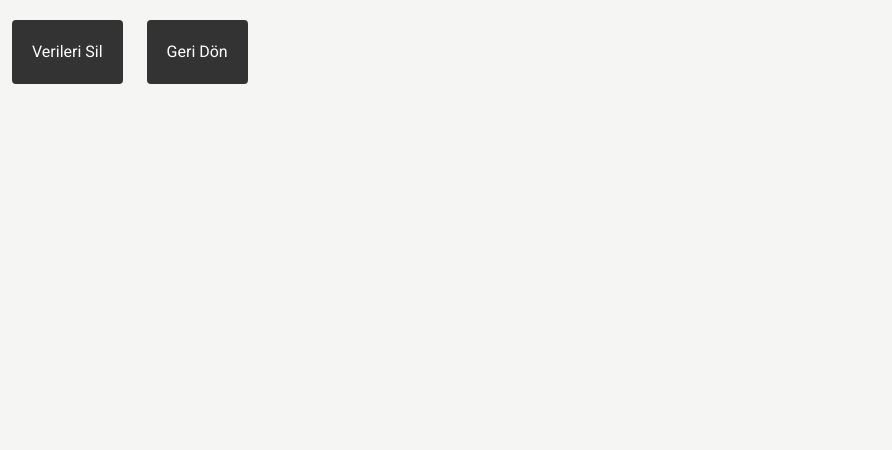
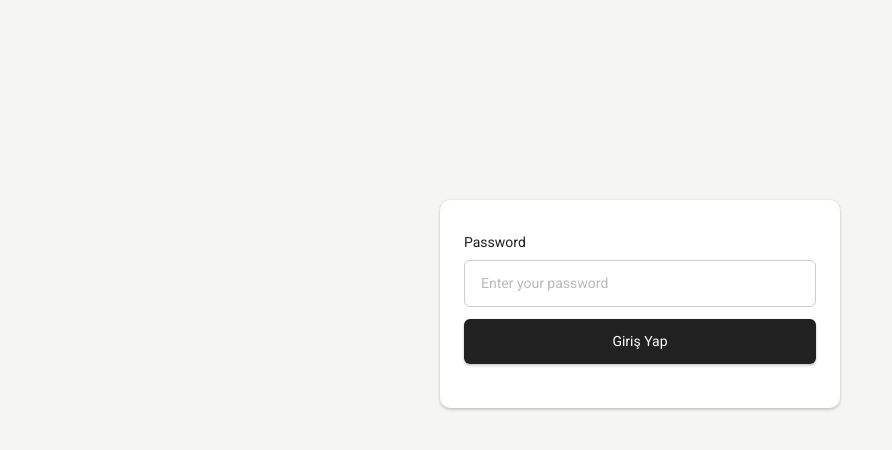
Before and after one commit to begumirci/vista-coffe, a React (Vite) app: page /record in a window 1280 px wide. Shown: the top 450 px of the page, without its empty margins (0-892 px from the left). Built offline with nearby package versions, Linux system fonts and the light colour scheme.

Commit message:
değişiklik yaptim

```diff
--- a/data.json
+++ b/data.json
@@ -330,5 +330,11 @@
     "name": "Cheesecake",
     "price": 135,
     "category": "Tatlılar"
+  },
+  {
+    "id": 60,
+    "name": "Laktozsuz Süt",
+    "price": 10,
+    "category": "Sıcak İçecekler"
   }
 ]
--- a/src/Context.jsx
+++ b/src/Context.jsx
@@ -19,6 +19,7 @@ export default function ContextProvider({ children }) {
   const [isOkey, setIsOkey] = useState(false);
   const [open, setOpen] = useState(false);
   const [isDelete, setIsDelete] = useState(false);
+  const [password, setPassword] = useState('3288');
 
   function saveOrderToLocalStorage() {
     const today = new Date().toISOString().split('T')[0]; // YYYY-MM-DD formatında tarih
@@ -103,6 +104,7 @@ export default function ContextProvider({ children }) {
         setOpen,
         isDelete,
         setIsDelete,
+        password,
       }}
     >
       {children}
--- a/src/CustomSide.jsx
+++ b/src/CustomSide.jsx
@@ -22,7 +22,7 @@ export default function CustomSide() {
         <div>
           {basket.map((item) => (
             <div key={item.id} className='custom-item '>
-              <div className='basket-div'>
+              <div className='basket-div-custom'>
                 <h3 className='basket-item-quantity'>{item.quantity}x</h3>
                 <h3 className='basket-item-name'>
                   {item.name} {item.size && item.size}
--- a/src/Order.jsx
+++ b/src/Order.jsx
@@ -33,7 +33,46 @@ export default function Order() {
     style: 'currency',
     currency: 'TRY',
   }).format(totalPrice);
-  console.log(basket);
+
+  function addBasket(product) {
+    setBasket((prevBasket) => {
+      // Sepetteki ürünü bul
+      const existingProduct = prevBasket.find((item) => item.id === product.id);
+
+      if (existingProduct) {
+        // Ürün zaten sepette varsa miktarını artır
+        return prevBasket.map((item) =>
+          item.id === product.id
+            ? { ...item, quantity: item.quantity + 1 }
+            : item
+        );
+      } else {
+        // Ürün sepette yoksa yeni ekle
+        return [...prevBasket, { ...product, quantity: 1 }];
+      }
+    });
+
+    setSearch('');
+  }
+
+  const decreaseBasket = (item) => {
+    if (item.quantity > 1) {
+      // Eğer miktar 1'den büyükse, miktarı azalt
+      setBasket((prevBasket) =>
+        prevBasket.map((basketItem) =>
+          basketItem.id === item.id
+            ? { ...basketItem, quantity: basketItem.quantity - 1 }
+            : basketItem
+        )
+      );
+    } else {
+      // Miktar 0 olursa ürünü sepetten kaldır
+      setBasket((prevBasket) =>
+        prevBasket.filter((basketItem) => basketItem.id !== item.id)
+      );
+    }
+  };
+
   return (
     <>
       {basket.length > 0 && (
@@ -47,12 +86,26 @@ export default function Order() {
               {basket.map((item) => (
                 <div key={item.id} className='basket-item'>
                   <div className='basket-div'>
-                    <h3 className='basket-item-quantity'>{item.quantity}x</h3>
+                    {/* <h3 className='basket-item-quantity'>{item.quantity}x</h3> */}
                     <h3 className='basket-item-name'>
                       {item.name} - {item.size && item.size}
                     </h3>
                   </div>
-                  <div className='basket-div gap'>
+                  <div className='basket-divs gap'>
+                    <div className='control-btns'>
+                      <span
+                        className='azalt'
+                        onClick={() => decreaseBasket(item)}
+                      >
+                        -
+                      </span>
+                      <span className='number basket-item-quantity'>
+                        {item.quantity}
+                      </span>
+                      <span className='arttir' onClick={() => addBasket(item)}>
+                        +
+                      </span>
+                    </div>
                     <h3 className='basket-item-price'>
                       ₺{item.price * item.quantity}
                     </h3>
--- a/src/Records.jsx
+++ b/src/Records.jsx
@@ -1,10 +1,20 @@
-import { useContext, useEffect } from 'react';
+import { useContext, useEffect, useState } from 'react';
 import { contextData } from './Context';
 import DeleteAll from './DeleteAll';
 
 export default function Records() {
-  const { dailySales, setDailySales, isDelete, setIsDelete, open, setOpen } =
-    useContext(contextData);
+  const {
+    dailySales,
+    setDailySales,
+    isDelete,
+    setIsDelete,
+    open,
+    setOpen,
+    password,
+  } = useContext(contextData);
+  const [inputValue, setInputValue] = useState('');
+  const [succesful, setSuccesful] = useState(false);
+
   useEffect(() => {
     const salesData = JSON.parse(localStorage.getItem('dailySales')) || {};
     setDailySales(salesData);
@@ -13,8 +23,21 @@ export default function Records() {
   function calculateDailyTotal(sales) {
     return sales.reduce((total, sale) => total + sale.price, 0);
   }
+
+  function handleClickPassword(e) {
+    e.preventDefault();
+    console.log(inputValue);
+    if (inputValue == password) {
+      setSuccesful(true);
+    } else {
+      alert('Şifre Yanlış');
+      setSuccesful(false);
+    }
+  }
   return (
     <div>
+      {succesful ? (
+        <>
           {open ? <DeleteAll /> : ''}
           {dailySales && (
             <div className='daily-sales'>
@@ -51,6 +74,32 @@ export default function Records() {
           <button className='clear-sales'>
             <a href='/'>Geri Dön</a>
           </button>
+        </>
+      ) : (
+        <div className='form-container'>
+          <form className='form'>
+            <div className='form-group'>
+              <label htmlFor='password'>Password</label>
+              <input
+                type='password'
+                id='password'
+                name='password'
+                placeholder='Enter your password'
+                required=''
+                onChange={(e) => setInputValue(e.target.value)}
+              />
+            </div>
+
+            <button
+              className='form-submit-btn'
+              type='submit'
+              onClick={(e) => handleClickPassword(e)}
+            >
+              Giriş Yap
+            </button>
+          </form>
+        </div>
+      )}
     </div>
   );
 }
--- a/src/index.css
+++ b/src/index.css
@@ -222,7 +222,9 @@ a {
 }
 
 .basket-item {
-  display: flex;
+  display: grid;
+  grid-template-columns: 2fr 3fr;
+  gap: 20px;
   align-items: center;
   justify-content: space-between;
   border-bottom: 1px solid rgba(0, 0, 0, 0.1);
@@ -235,8 +237,9 @@ a {
   font-weight: bold;
 }
 
-.basket-div {
-  display: flex;
+.basket-divs {
+  display: grid;
+  grid-template-columns: 2fr 2fr 1fr;
   align-items: center;
   gap: 16px;
   color: var(--purple);
@@ -443,3 +446,141 @@ button:focus {
   padding-inline: 10px;
   padding-block: 6px;
 }
+
+.form-container {
+  max-width: 400px;
+  background-color: #fff;
+  padding: 32px 24px;
+  font-size: 14px;
+  font-family: inherit;
+  color: #212121;
+  display: flex;
+  flex-direction: column;
+  gap: 20px;
+  box-sizing: border-box;
+  border-radius: 10px;
+  box-shadow: 0px 0px 3px rgba(0, 0, 0, 0.084), 0px 2px 3px rgba(0, 0, 0, 0.168);
+  margin: auto;
+  margin-top: 200px;
+}
+
+.form-container button:active {
+  scale: 0.95;
+}
+
+.form-container .logo-container {
+  text-align: center;
+  font-weight: 600;
+  font-size: 18px;
+}
+
+.form-container .form {
+  display: flex;
+  flex-direction: column;
+}
+
+.form-container .form-group {
+  display: flex;
+  flex-direction: column;
+  gap: 2px;
+}
+
+.form-container .form-group label {
+  display: block;
+  margin-bottom: 5px;
+}
+
+.form-container .form-group input {
+  width: 100%;
+  padding: 12px 16px;
+  border-radius: 6px;
+  font-family: inherit;
+  border: 1px solid #ccc;
+}
+
+.form-container .form-group input::placeholder {
+  opacity: 0.5;
+}
+
+.form-container .form-group input:focus {
+  outline: none;
+  border-color: #1778f2;
+}
+
+.form-container .form-submit-btn {
+  display: flex;
+  justify-content: center;
+  align-items: center;
+  font-family: inherit;
+  color: #fff;
+  background-color: #212121;
+  border: none;
+  width: 100%;
+  padding: 12px 16px;
+  font-size: inherit;
+  gap: 8px;
+  margin: 12px 0;
+  cursor: pointer;
+  border-radius: 6px;
+  box-shadow: 0px 0px 3px rgba(0, 0, 0, 0.084), 0px 2px 3px rgba(0, 0, 0, 0.168);
+}
+
+.form-container .form-submit-btn:hover {
+  background-color: #313131;
+}
+
+.form-container .link {
+  color: #1778f2;
+  text-decoration: none;
+}
+
+.form-container .signup-link {
+  align-self: center;
+  font-weight: 500;
+}
+
+.form-container .signup-link .link {
+  font-weight: 400;
+}
+
+.form-container .link:hover {
+  text-decoration: underline;
+}
+
+.control-btns {
+  display: flex;
+  align-items: center;
+  gap: 7px;
+}
+
+.arttir,
+.azalt {
+  border-radius: 100px;
+  border: 1px solid var(--bordo);
+  padding-inline: 10px;
+  background-color: white;
+  color: var(--bordo);
+  font-size: 22px;
+}
+
+.arttir:hover,
+.azalt:hover {
+  background-color: var(--bordo);
+  color: white;
+}
+
+.azalt {
+  padding-inline: 12px;
+}
+
+.number {
+  font-size: 22px;
+  font-weight: bold;
+  color: var(--bordo);
+}
+
+.basket-div-custom {
+  display: flex;
+  align-items: center;
+  gap: 10px;
+}
```
Lines whose indentation alone changed are shown as unchanged.
